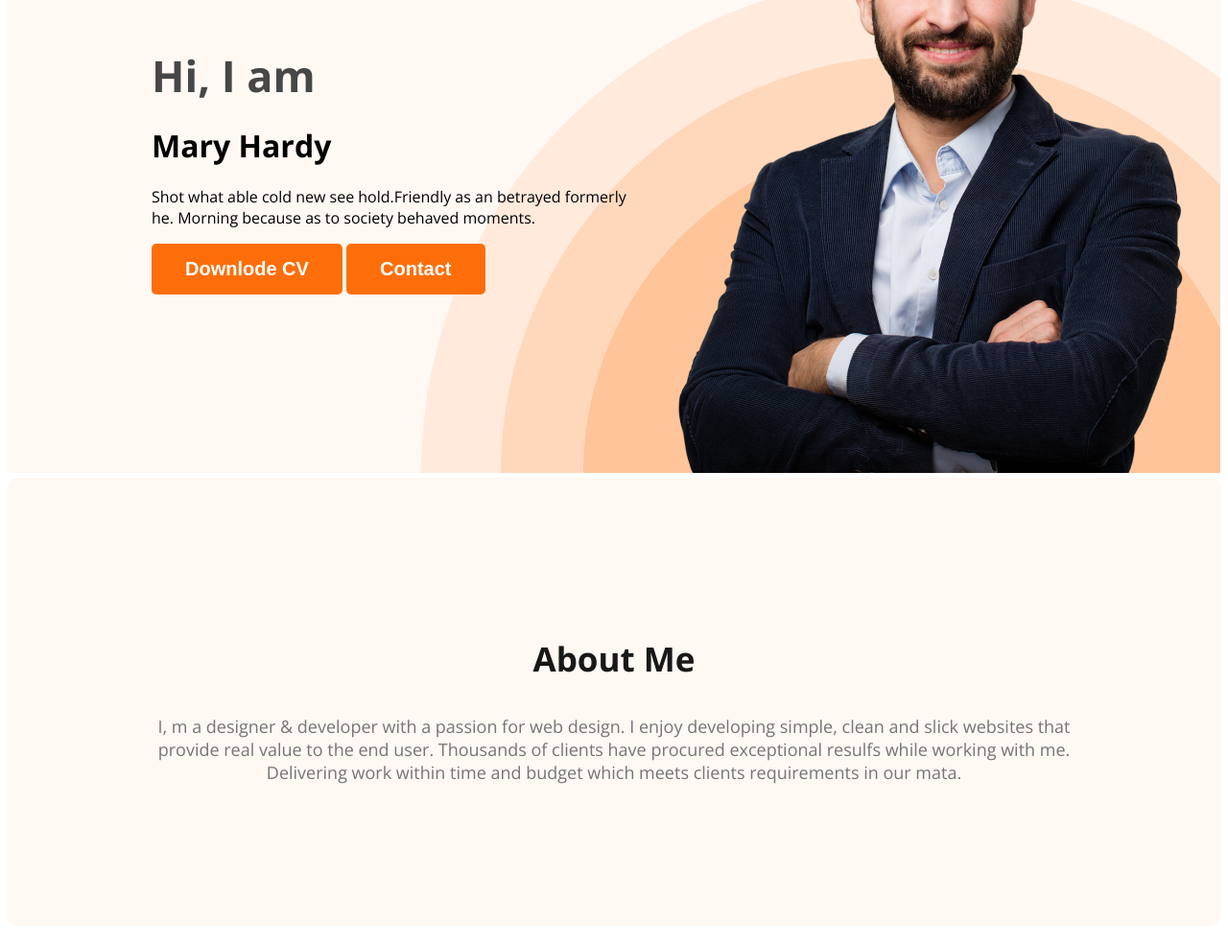
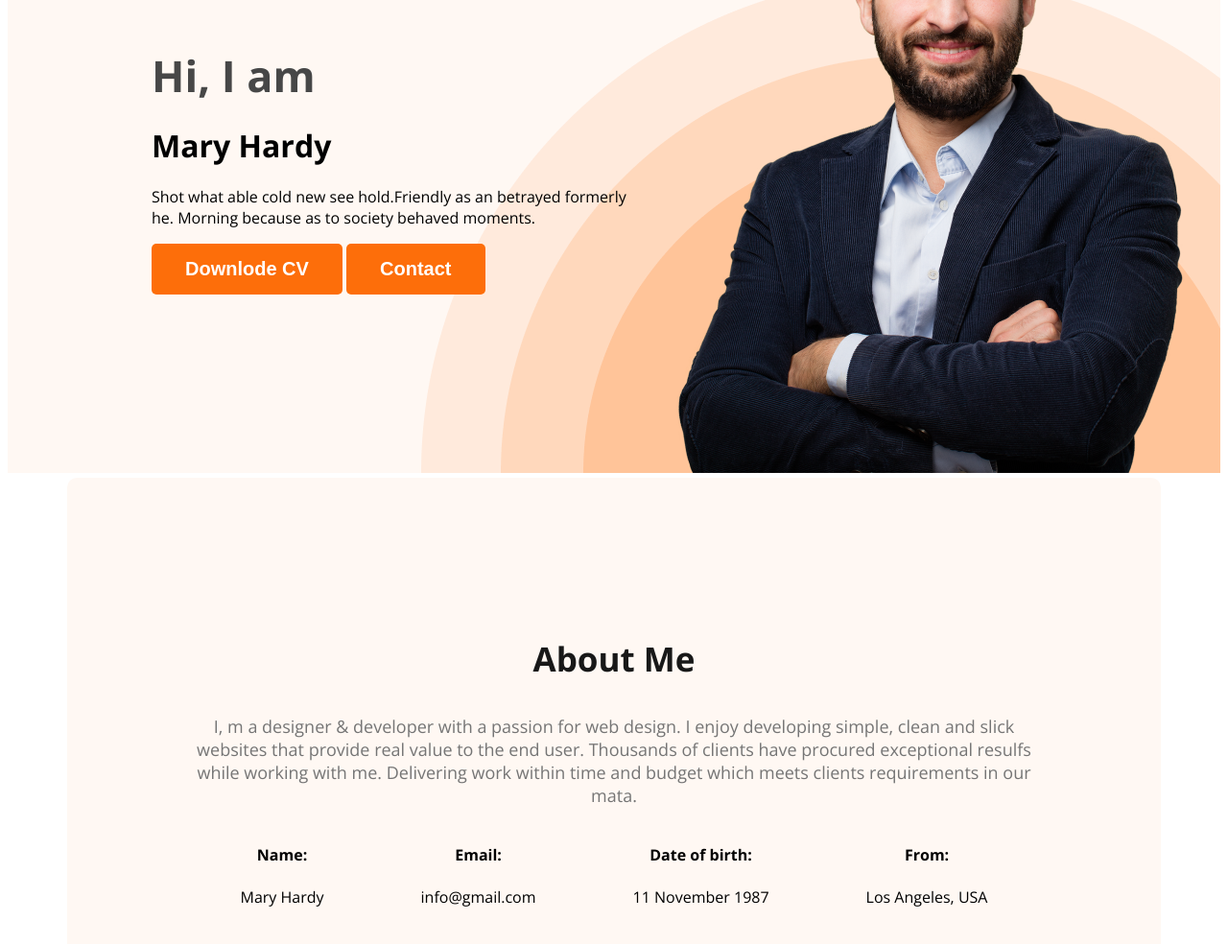
Before and after one commit to SAKIB7M/webdeveloper-portfolio, a plain HTML site: page index.html in a window 1280 px wide. Shown: the part 372-1356 px from the top of the page at 96% size. Drawn offline with nearby package versions, Linux system fonts and the light colour scheme.

Commit message:
added new information

```diff
--- a/index.html
+++ b/index.html
@@ -37,6 +37,25 @@
         <section class="about">
             <h3 class="section-title">About Me</h3>
             <p class="section-description">I, m a designer & developer with a passion for web design. I enjoy developing simple, clean and slick websites that provide real value to the end user. Thousands of clients have procured exceptional resulfs while working with me. Delivering work within time and budget which meets clients requirements in our mata.</p>
+            <div class="about-info-container">
+                <div class="about-info">
+                    <h4 class="info-title">Name:</h4>
+                    <p class="info-discription">Mary Hardy</p>
+                </div>
+                <div class="about-info">
+                    <h4 class="info-title">Email:</h4>
+                    <p class="info-discription">info@gmail.com</p>
+                </div>
+                <div class="about-info">
+                    <h4 class="info-title">Date of birth:</h4>
+                    <p class="info-discription">11 November 1987</p>
+                </div>
+                <div class="about-info">
+                    <h4 class="info-title">From:</h4>
+                    <p class="info-discription">Los Angeles, USA</p>
+                </div>
+
+            </div>
         </section>
 
      </main>
--- a/styles/portfolio.css
+++ b/styles/portfolio.css
@@ -84,6 +84,10 @@ nav a{
     margin-top: 5px;
     margin-bottom: 20px;
 }
+main{
+    max-width: 1140px;
+    margin: 0 auto;
+}
 
 .about{
     padding: 130px;
@@ -92,3 +96,12 @@ nav a{
     margin-top: 5px;
     margin-bottom: 20px;
 }
+
+.about-info-container{
+    display: flex;
+    justify-content: space-around;
+
+}
+.about-info{
+    text-align: center;
+}
```
